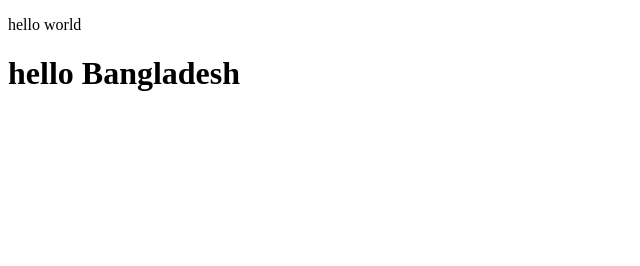
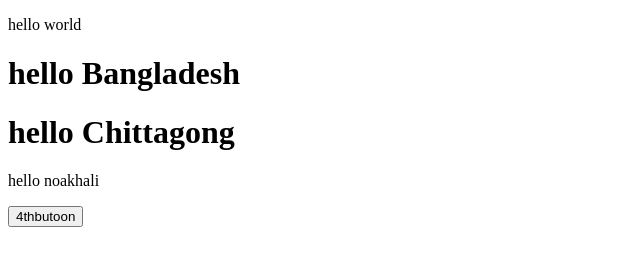
Before and after one commit to Galadon123/my-first-website, a plain HTML site: page index.html in a window 1280 px wide. Shown: the whole page, without its empty margins (0-640 px from the left). Drawn offline with Linux system fonts and the light colour scheme.

Commit message:
halkachange

```diff
--- a/index.html
+++ b/index.html
@@ -9,5 +9,8 @@
 <body>
       <p>hello world</p>
       <h1>hello Bangladesh</h1>
+      <h1>hello Chittagong</h1>
+      <p>hello noakhali</p>
+       <button>4thbutoon</button>
 </body>
 </html>
```
